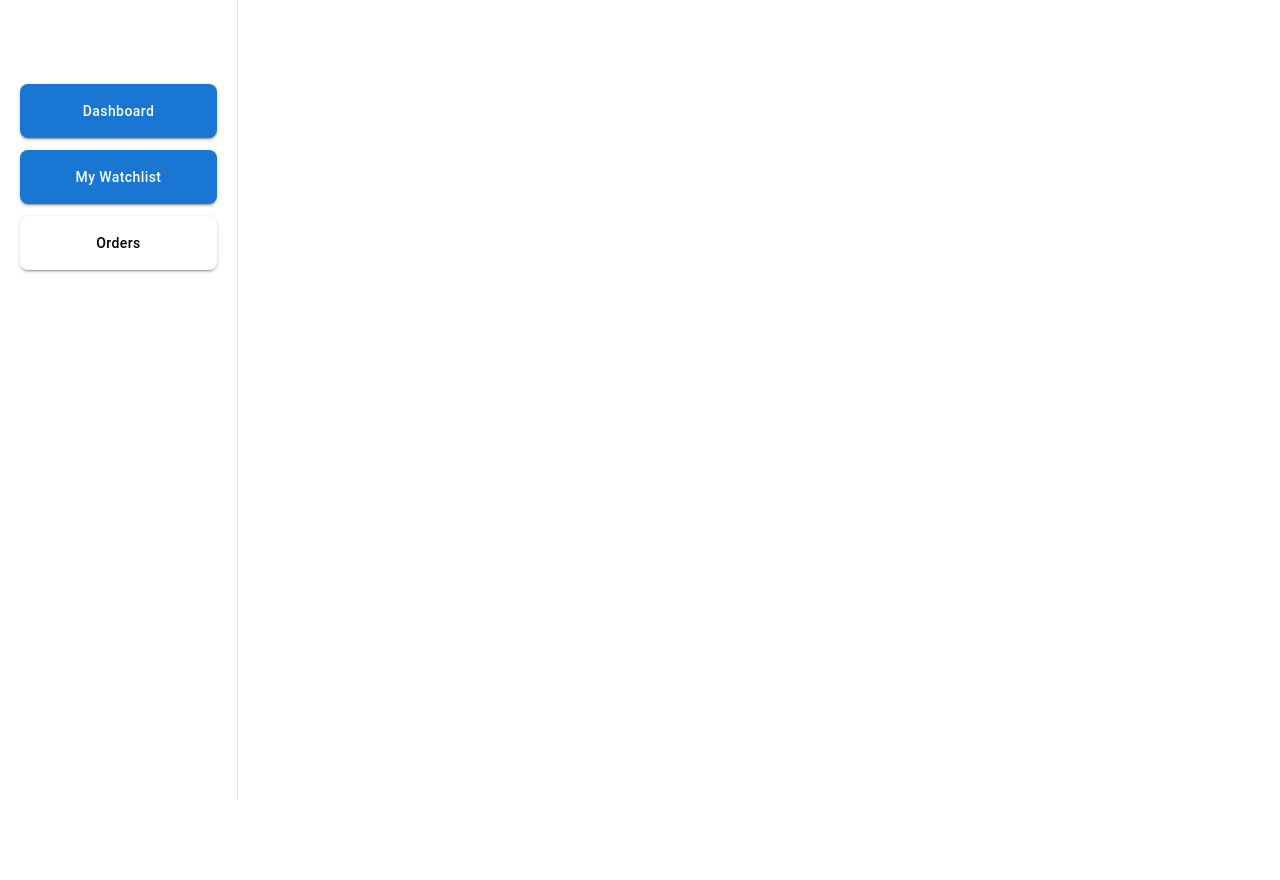
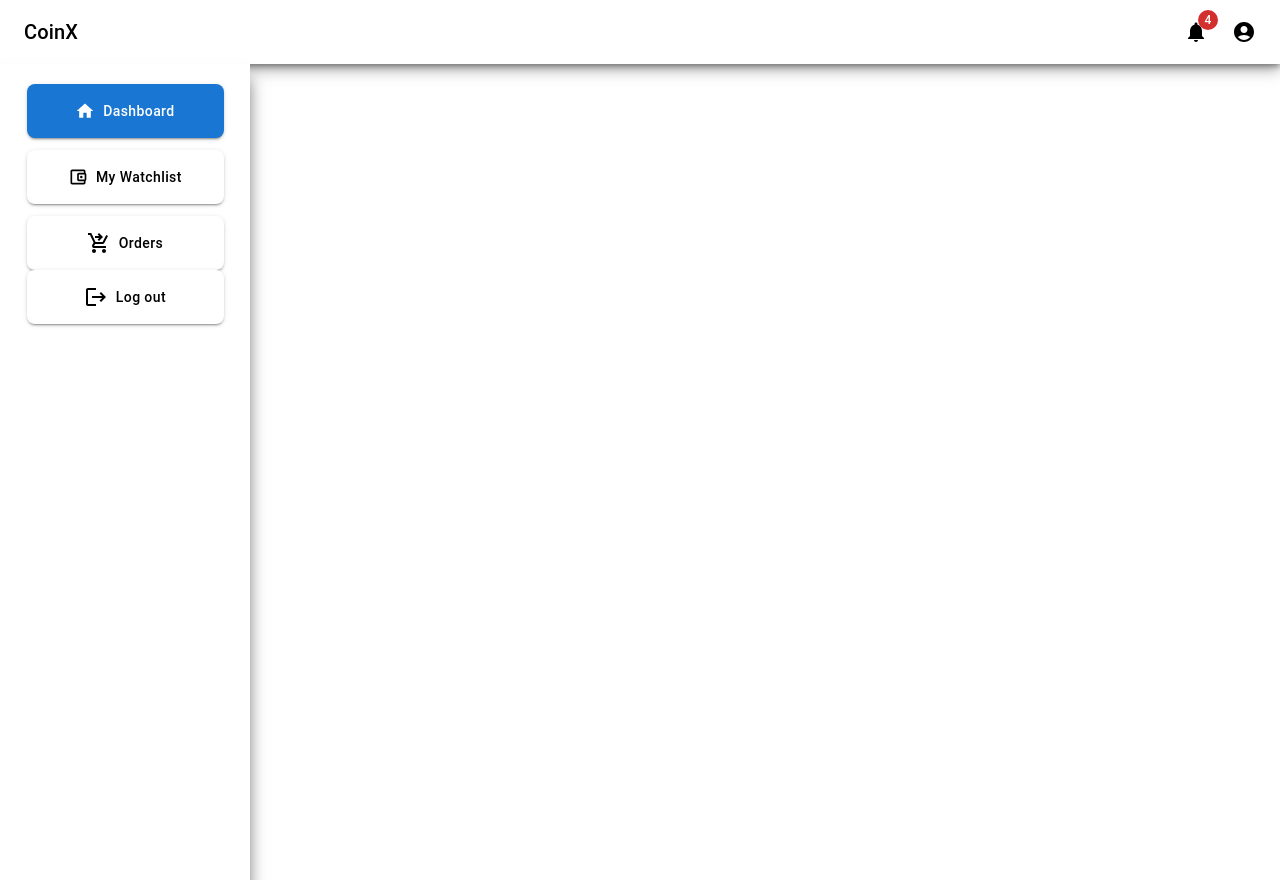
Before and after one commit to Alvish-cmd/BitCoin, a React (Create React App) app: page /Dashboard in a window 1280 px wide. Before the commit the page ends 800 px from the top, so only its background shows below. Built offline with nearby package versions, Linux system fonts and the light colour scheme.

Commit message:
DashBoard Design Completed

```diff
--- a/package.json
+++ b/package.json
@@ -5,6 +5,9 @@
   "dependencies": {
     "@emotion/react": "^11.10.6",
     "@emotion/styled": "^11.10.6",
+    "@fortawesome/fontawesome-svg-core": "^6.3.0",
+    "@fortawesome/free-solid-svg-icons": "^6.3.0",
+    "@fortawesome/react-fontawesome": "^0.2.0",
     "@material-ui/core": "^4.12.4",
     "@material-ui/icons": "^4.11.3",
     "@mui/icons-material": "^5.11.11",
--- a/src/App.tsx
+++ b/src/App.tsx
@@ -10,7 +10,6 @@
     <div className="App">
       <BrowserRouter>
       <Routes>
-      {/* <Route path="/" element={<Login2/>}></Route> */}
         <Route path="/" element={<LoginForm/>}></Route>
         <Route path="/register" element={<RegisterForm/>}></Route>
         <Route path="/Dashboard" element={<Dashboard/>}></Route>
--- /dev/null
+++ b/src/Components/Dashboard/Dashboard.css
@@ -0,0 +1,3 @@
+body{
+    overflow: hidden;
+}
--- a/src/Components/Dashboard/Dashboard.tsx
+++ b/src/Components/Dashboard/Dashboard.tsx
@@ -1,66 +1,73 @@
 import React from 'react';
-import { makeStyles, Theme } from '@material-ui/core/styles';
-import { Drawer, List, ListItem, ListItemIcon, ListItemText } from '@material-ui/core';
+import { Drawer, List } from '@material-ui/core';
 import Button from '@mui/material/Button';
-import Stack from '@mui/material/Stack';
 import { Box } from '@mui/system';
+import SvgIcon, { SvgIconProps } from '@mui/material/SvgIcon';
+import AccountBalanceWalletOutlinedIcon from '@mui/icons-material/AccountBalanceWalletOutlined';
+import ShoppingCartCheckoutIcon from '@mui/icons-material/ShoppingCartCheckout';
+import LogoutIcon from '@mui/icons-material/Logout';
+import Horizontal from '../Dashboard/Horizontal'
+import '../Dashboard/Dashboard.css'
 
-const drawerWidth = 237;
 
-const useStyles = makeStyles((theme: Theme) => ({
-    root: {
-        display: 'flex',
-    },
-    drawer: {
-        width: drawerWidth,
-        flexShrink: 0,
-    },
-    drawerPaper: {
-        width: drawerWidth,
-    },
-    toolbar: theme.mixins.toolbar,
-}));
+function HomeIcon(props: SvgIconProps) {
+    return (
+        <SvgIcon {...props}>
+            <path d="M10 20v-6h4v6h5v-8h3L12 3 2 12h3v8z" />
+        </SvgIcon>
+    );
+}
+
+
 
 const VerticalNavbar: React.FC = () => {
-    const classes = useStyles();
 
     return (
-        <div className={classes.root}>
-            <Drawer
-                className={classes.drawer}
-                variant="permanent"
-                classes={{
-                    paper: classes.drawerPaper,
-                }}
-            >
-                <div className={classes.toolbar} />
-                <List>
+        <>
+            <div className='Horizontal-navbar'>
+                <Horizontal></Horizontal>
+            </div>
+            <Box sx={{
+                "& > :not(style)": {
+                                    backgroundColor:"white",
+                                    // boxShadow: 'rgba(0, 0, 0, 0.35) 0px 5px 15px',
+                                    boxShadow: '0px 15px 15px rgba(0, 0, 0, 0.5)',
+                                    height:'100vh',
+                                    width:'250px',
+                                },
+
+                            }}>
                                   {/* vertical Navbar : Dashboard */}
+
+                        <List >
                         <Box sx={{
                                 "& > :not(style)": {
                                     width: "197px",
                                     height: "54px",
-                            margin: "12px 0 0 0px",
+                                    margin: "12px 0px 0px 0px",
                                     borderRadius: "8px",
                                     textTransform: 'none'
                                 },
 
                             }}>
-                        <Button variant="contained" >Dashboard</Button>
+                                <Button variant="contained" ><HomeIcon fontSize="small" />&nbsp;&nbsp;Dashboard</Button>
                             </Box>
+
                             {/* Vertical Navbar : My Watchlist */}
                             <Box sx={{
                                 "& > :not(style)": {
                                     width: "197px",
                                     height: "54px",
-                            margin: "12px 0 0 0px",
+                                    margin: '12px 0 0 0',
                                     borderRadius: "8px",
-                            textTransform: 'none'
+                                    textTransform: 'none',
+                                    background: "#ffffff",
+                                    color: "black"
                                 },
                             }}>
+                                <Button variant="contained" ><AccountBalanceWalletOutlinedIcon fontSize="small" ></AccountBalanceWalletOutlinedIcon>&nbsp;&nbsp;My Watchlist</Button>
+                            </Box>
                             {/* Vertical Navbar : Order */}
-                        <Button variant="contained" >My Watchlist</Button>
-                    </Box>
                             <Box sx={{
                                 "& > :not(style)": {
                                     width: "197px",
@@ -68,15 +75,30 @@
                                     margin: "12px 0 0 0px",
                                     borderRadius: "8px",
                                     textTransform: 'none',
-                            background:"#ffffff",
-                            color:"black"
+                                    background: "#ffffff",
+                                    color: "black"
                                 },
                             }}>
-                        <Button variant="contained" >Orders</Button>
+                                <Button variant="contained" ><ShoppingCartCheckoutIcon></ShoppingCartCheckoutIcon>&nbsp;&nbsp;Orders</Button>
+                            </Box>
+                            {/* Logout button */}
+                            <div className="Logout"></div>
+                            <Box sx={{
+                                "& > :not(style)": {
+                                    width: "197px",
+                                    height: "54px",
+
+                                    borderRadius: "8px",
+                                    textTransform: 'none',
+                                    background: "#ffffff",
+                                    color: "black"
+                                },
+                            }}>
+                                <Button variant="contained" ><LogoutIcon></LogoutIcon>&nbsp;&nbsp;Log out</Button>
                             </Box>
                         </List>
-            </Drawer>
-        </div>
+                        </Box>
+        </>
     );
 };
 
--- /dev/null
+++ b/src/Components/Dashboard/Horizontal.tsx
@@ -0,0 +1,167 @@
+import * as React from 'react';
+import AppBar from '@mui/material/AppBar';
+import Box from '@mui/material/Box';
+import Toolbar from '@mui/material/Toolbar';
+import IconButton from '@mui/material/IconButton';
+import Typography from '@mui/material/Typography';
+import Badge from '@mui/material/Badge';
+import MenuItem from '@mui/material/MenuItem';
+import Menu from '@mui/material/Menu';
+import AccountCircle from '@mui/icons-material/AccountCircle';
+import NotificationsIcon from '@mui/icons-material/Notifications';
+import MoreIcon from '@mui/icons-material/MoreVert';
+
+export default function PrimarySearchAppBar() {
+    const [anchorEl, setAnchorEl] = React.useState<null | HTMLElement>(null);
+    const [mobileMoreAnchorEl, setMobileMoreAnchorEl] =
+        React.useState<null | HTMLElement>(null);
+
+    const isMenuOpen = Boolean(anchorEl);
+    const isMobileMenuOpen = Boolean(mobileMoreAnchorEl);
+
+    const handleProfileMenuOpen = (event: React.MouseEvent<HTMLElement>) => {
+        setAnchorEl(event.currentTarget);
+    };
+
+    const handleMobileMenuClose = () => {
+        setMobileMoreAnchorEl(null);
+    };
+
+    const handleMenuClose = () => {
+        setAnchorEl(null);
+        handleMobileMenuClose();
+    };
+
+    const handleMobileMenuOpen = (event: React.MouseEvent<HTMLElement>) => {
+        setMobileMoreAnchorEl(event.currentTarget);
+    };
+
+    const menuId = 'primary-search-account-menu';
+    const renderMenu = (
+        <Menu
+            anchorEl={anchorEl}
+            anchorOrigin={{
+                vertical: 'top',
+                horizontal: 'right',
+            }}
+            id={menuId}
+            keepMounted
+            transformOrigin={{
+                vertical: 'top',
+                horizontal: 'right',
+            }}
+            open={isMenuOpen}
+            onClose={handleMenuClose}
+        >
+            <MenuItem onClick={handleMenuClose}>Profile</MenuItem>
+            <MenuItem onClick={handleMenuClose}>My account</MenuItem>
+        </Menu>
+    );
+
+    const mobileMenuId = 'primary-search-account-menu-mobile';
+    const renderMobileMenu = (
+        <Menu
+            anchorEl={mobileMoreAnchorEl}
+            anchorOrigin={{
+                vertical: 'top',
+                horizontal: 'right',
+            }}
+            id={mobileMenuId}
+            keepMounted
+            transformOrigin={{
+                vertical: 'top',
+                horizontal: 'right',
+            }}
+            open={isMobileMenuOpen}
+            onClose={handleMobileMenuClose}
+        >
+
+            <MenuItem>
+                <IconButton
+                    size="large"
+                    aria-label="show 17 new notifications"
+                    color="inherit"
+                >
+                    <Badge badgeContent={17} color="error">
+                        <NotificationsIcon />
+                    </Badge>
+                </IconButton>
+                <p>Notifications</p>
+            </MenuItem>
+            <MenuItem onClick={handleProfileMenuOpen}>
+                <IconButton
+                    size="large"
+                    aria-label="account of current user"
+                    aria-controls="primary-search-account-menu"
+                    aria-haspopup="true"
+                    color="inherit"
+                >
+                    <AccountCircle />
+                </IconButton>
+                <p>Profile</p>
+            </MenuItem>
+        </Menu>
+    );
+
+    return (
+        <Box sx={{ flexGrow: 1 }}>
+            <AppBar position="static" sx={{
+                                "& > :not(style)": {
+                                    backgroundColor:"white",
+                                    color:"black",
+                                    boxShadow: 'rgba(0, 0, 0, 0.35) 0px 5px 15px',
+                                },
+
+                            }}>
+                <Toolbar>
+                    <Typography
+                        variant="h6"
+                        noWrap
+                        component="div"
+                        sx={{ display: { xs: 'none', sm: 'block' } }}
+                    >
+                        CoinX
+                    </Typography>
+
+                    <Box sx={{ flexGrow: 1 }} />
+                    <Box sx={{ display: { xs: 'none', md: 'flex' } }}>
+                        <IconButton
+                            size="large"
+                            aria-label="show 17 new notifications"
+                            color="inherit"
+                        >
+                            <Badge badgeContent={4} color="error">
+                                <NotificationsIcon />
+                            </Badge>
+                        </IconButton>
+                        <IconButton
+                            size="large"
+                            edge="end"
+                            aria-label="account of current user"
+                            aria-controls={menuId}
+                            aria-haspopup="true"
+                            onClick={handleProfileMenuOpen}
+                            color="inherit"
+                        >
+                            <AccountCircle />
+                        </IconButton>
+                    </Box>
+                    <Box sx={{ display: { xs: 'flex', md: 'none' } }}>
+                        <IconButton
+                            size="large"
+                            aria-label="show more"
+                            aria-controls={mobileMenuId}
+                            aria-haspopup="true"
+                            onClick={handleMobileMenuOpen}
+                            color="inherit"
+                        >
+                            <MoreIcon />
+                        </IconButton>
+                    </Box>
+                </Toolbar>
+            </AppBar>
+            {renderMobileMenu}
+            {renderMenu}
+        </Box>
+    );
+}
--- /dev/null
+++ b/src/Components/Navbar/Horizontal.tsx
@@ -0,0 +1 @@
+export default {}
--- /dev/null
+++ b/src/Components/Navbar/Vertical.tsx
@@ -0,0 +1 @@
+export default {}
```
Also changed, not shown: src/Components/Dashboard/Logo/home.png (deleted), 1 other file (tests, documents, lock files or other folders). Lines whose indentation alone changed are shown as unchanged.
